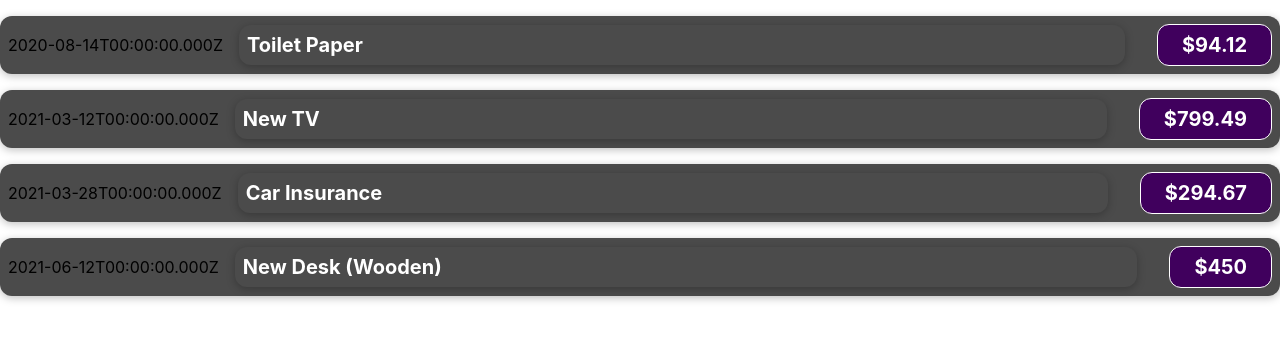
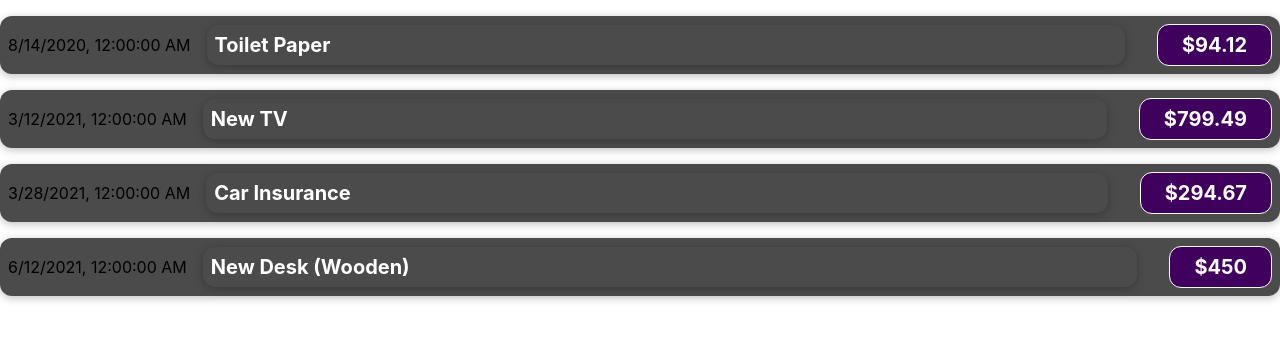
Before and after one commit to Plorrain/react-complete-guide, a React (Create React App) app: page / in a window 1280 px wide. Shown: the top 340 px of the page. Built offline with nearby package versions, Linux system fonts and the light colour scheme.

Commit message:
improving date display with .toLocaleString

```diff
--- a/src/components/ExpenseItem.js
+++ b/src/components/ExpenseItem.js
@@ -4,7 +4,7 @@ function ExpenseItem(props) {
 
   return (
     <div className='expense-item'>
-      <div>{props.date.toISOString()}</div>
+      <div>{props.date.toLocaleString('en-US', { timeZone: 'UTC' })}</div>
       <div className='expense-item__description'>
         <h2 className='expense-item h2'>{props.title}</h2>
         <div className='expense-item__price'>${props.amount}</div>
```
